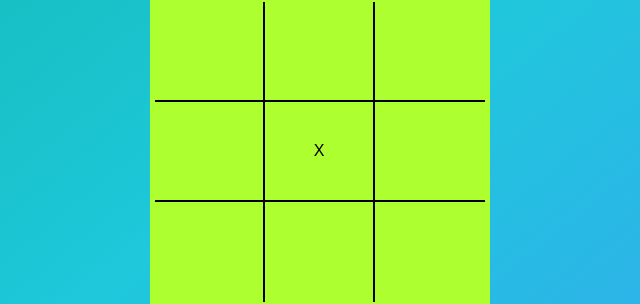
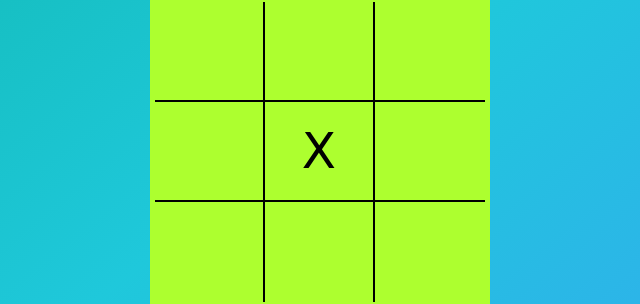
Before and after one commit to pragyes31/ticTacToe_FCC, a website built with Parcel: page index.html in a window 1280 px wide. Shown: the part 287-591 px from the top of the page, 320-960 px from the left. Built offline with nearby package versions, Linux system fonts and the light colour scheme.

Commit message:
styling the grid

```diff
--- a/src/styles.css
+++ b/src/styles.css
@@ -58,6 +58,8 @@ body {
   display: flex;
   align-items: center;
   justify-content: center;
+  font-size: 50px;
+  font-family: cursive;
 }
 
 .box1,
```
